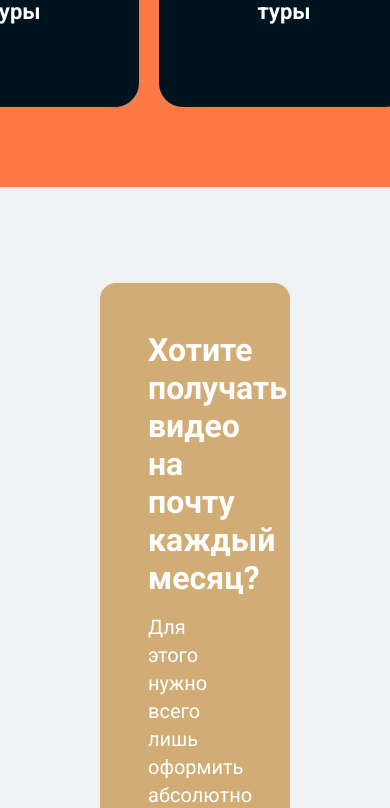
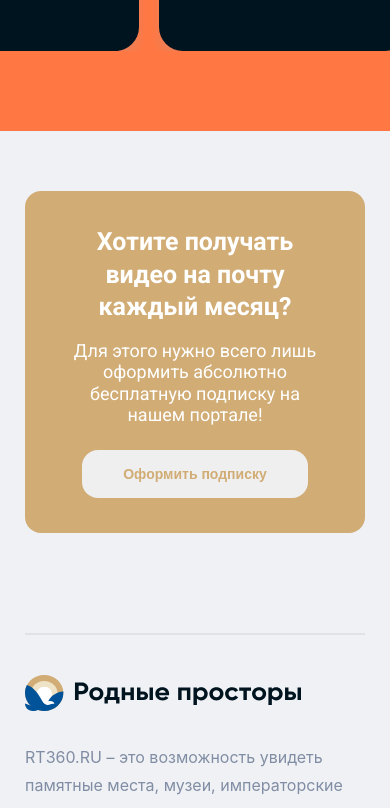
Before and after one commit to jeezou/tours-portal, a Vue app: page / in a window 390 px wide. Shown: the part 5280-6088 px from the top of the page. Built offline with nearby package versions, Linux system fonts and the light colour scheme.

Commit message:
feat: add adaptive design for Invitation comonent

```diff
--- a/src/components/FlipGame.vue
+++ b/src/components/FlipGame.vue
@@ -126,4 +126,10 @@ export default {
     }
   }
 }
+
+@media screen and (max-width: 768px) {
+  .flip-game {
+    padding: 60px 25px 150px 25px;
+  }
+}
 </style>
--- a/src/components/Invitation.vue
+++ b/src/components/Invitation.vue
@@ -44,6 +44,8 @@ export default {
     position: relative;
 
     &__content {
+      position: relative;
+      z-index: 2;
       display: flex;
       flex-direction: column;
 
@@ -85,4 +87,53 @@ export default {
     }
   }
 }
+
+@media screen and (max-width: 960px) {
+  .invitation {
+    padding: 100px 50px;
+    .inv-card {
+      &__content {
+        width: 100%;
+      }
+
+      &__img {
+        display: none;
+      }
+    }
+  }
+}
+
+@media screen and (max-width: 768px) {
+  .invitation {
+    padding: 60px 25px 100px 25px;
+  }
+}
+
+@media screen and (max-width: 600px) {
+  .invitation {
+    .inv-card {
+      padding: 35px;
+      &__content {
+        align-items: center;
+        text-align: center;
+      }
+    }
+  }
+}
+
+@media screen and (max-width: 500px) {
+  .invitation {
+    .inv-card {
+      &__heading {
+        font-size: 25px;
+        line-height: 130%;
+      }
+
+      &__par {
+        font-size: 18px;
+        line-height: 120%;
+      }
+    }
+  }
+}
 </style>
--- a/src/components/Tours.vue
+++ b/src/components/Tours.vue
@@ -216,6 +216,16 @@ export default {
     .heading {
       margin: 0 50px 35px 50px;
     }
+
+    .cards-wrapper {
+      &__scroll-left,
+      &__scroll-right {
+        width: 40px;
+        .icon {
+          height: 40px;
+        }
+      }
+    }
   }
 }
 
```
